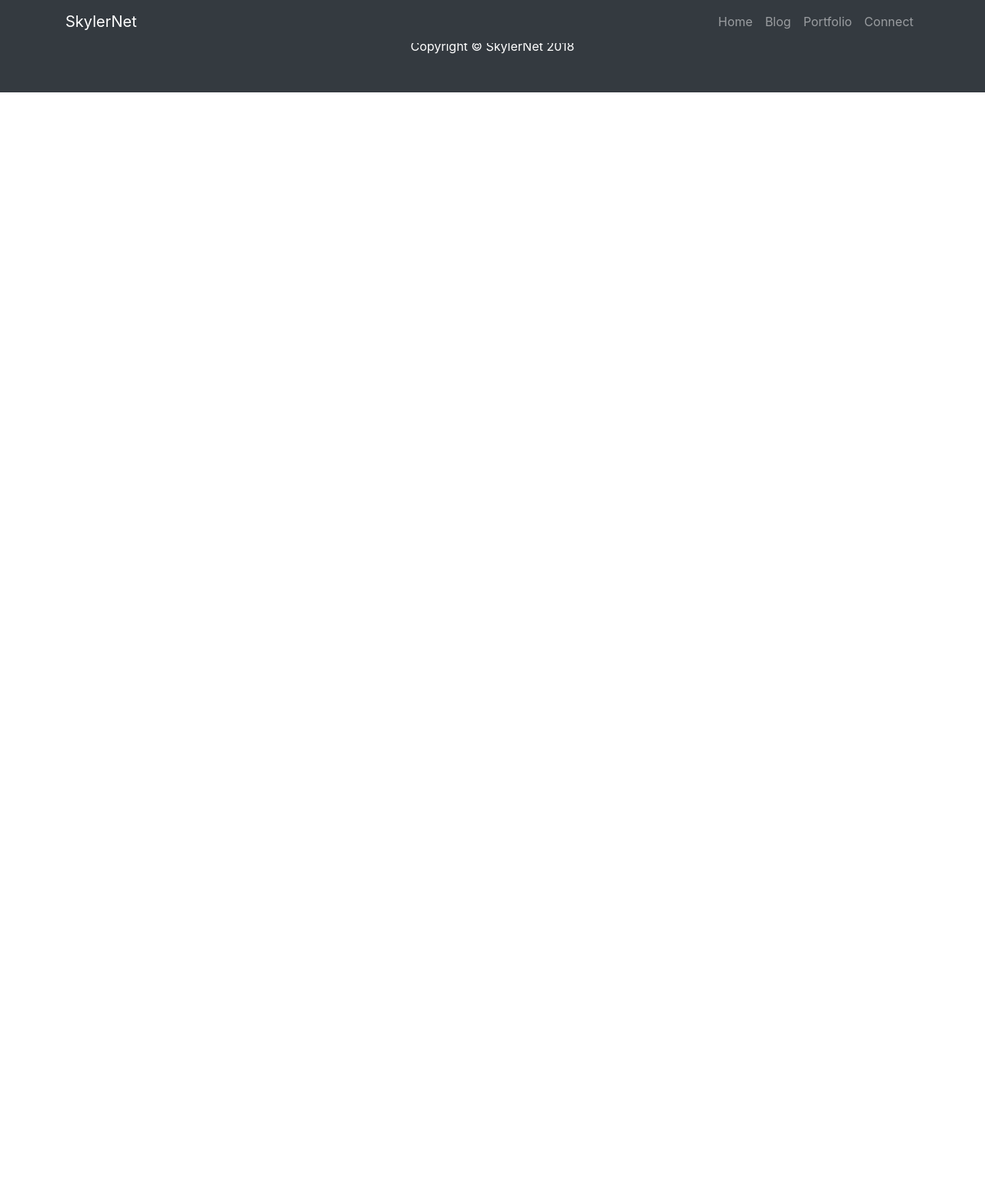
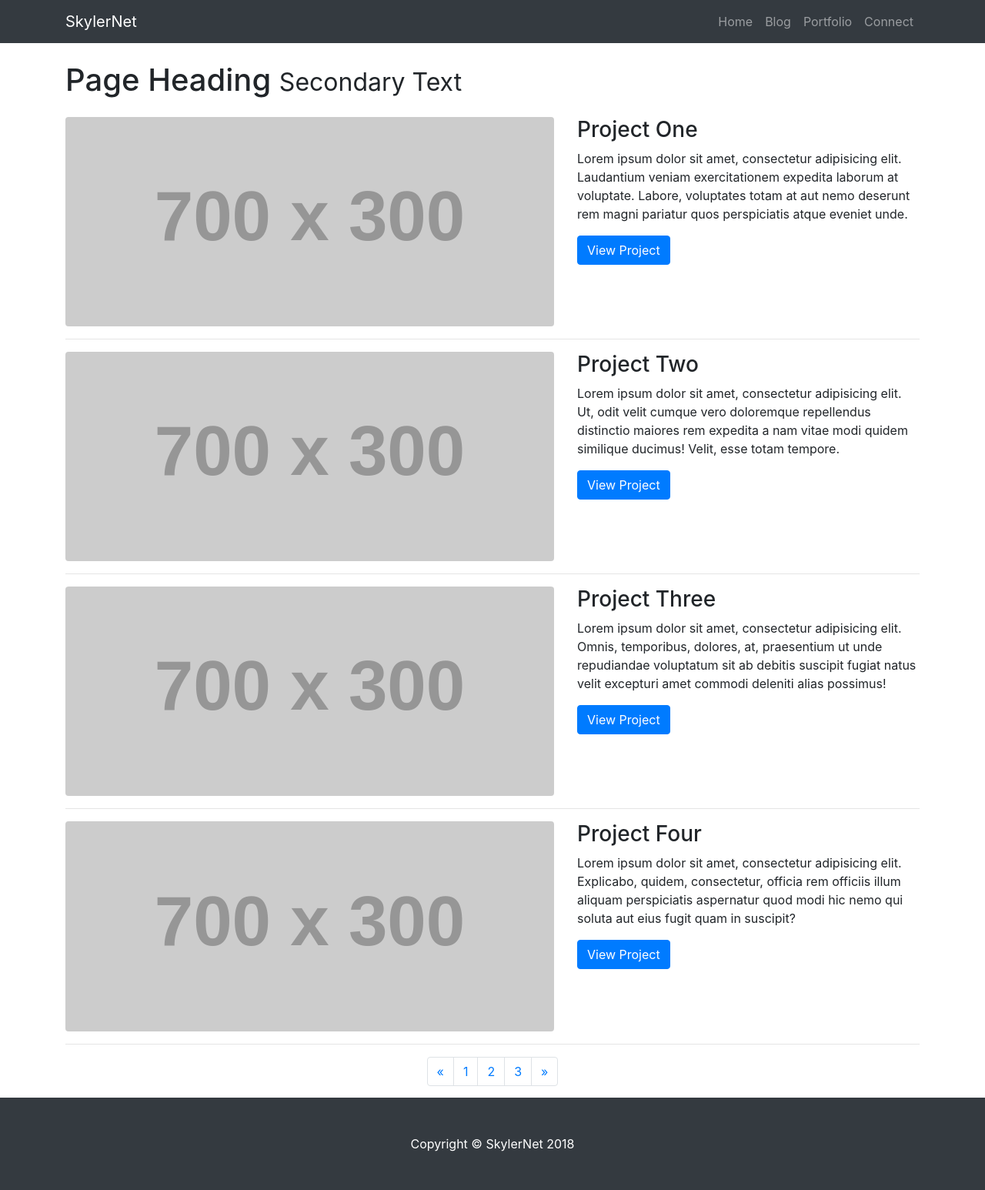
Before and after one commit to skylermishkin/skylernet, a Django app: template portfolio/templates/portfolio/index.html in a window 1280 px wide. Shown: the whole page at 77% size. Before the commit the page ends 120 px from the top, so only its background shows below. Run offline with Django 3.2, Linux system fonts and the light colour scheme; the template is opened without the code that fills it, so the values that code supplies are empty; grey boxes labelled with a size stand in for pictures from a placeholder-image service; some libraries are stand-ins or nearby versions.

Commit message:
added template for portfolio index; moved secret key to untracked file

```diff
--- /dev/null
+++ b/portfolio/static/portfolio/portfolio.css
@@ -0,0 +1,19 @@
+/*!
+ * Start Bootstrap - 1 Col Portfolio (https://startbootstrap.com/template-overviews/1-col-portfolio)
+ * Copyright 2013-2018 Start Bootstrap
+ * Licensed under MIT (https://github.com/BlackrockDigital/startbootstrap-1-col-portfolio/blob/master/LICENSE)
+ */
+
+body {
+  padding-top: 54px;
+}
+
+@media (min-width: 992px) {
+  body {
+    padding-top: 56px;
+  }
+}
+
+.pagination {
+  margin-bottom: 15px;
+}
--- a/portfolio/templates/portfolio/index.html
+++ b/portfolio/templates/portfolio/index.html
@@ -6,7 +6,114 @@
 
 {% block styles %}
 <!-- Custom styles for this template -->
+<link href="{% static 'portfolio/portfolio.css' %}" rel="stylesheet" type='text/css'>
 {% endblock %}
 
 {% block content %}
+<!-- Page Content from https://github.com/BlackrockDigital/startbootstrap-1-col-portfolio
+See LICENSE-BLACKROCK.txt for licensing information
+-->
+<div class="container">
+
+  <!-- Page Heading -->
+  <h1 class="my-4">Page Heading
+    <small>Secondary Text</small>
+  </h1>
+
+  <!-- Project One -->
+  <div class="row">
+    <div class="col-md-7">
+      <a href="#">
+        <img class="img-fluid rounded mb-3 mb-md-0" src="http://placehold.it/700x300" alt="">
+      </a>
+    </div>
+    <div class="col-md-5">
+      <h3>Project One</h3>
+      <p>Lorem ipsum dolor sit amet, consectetur adipisicing elit. Laudantium veniam exercitationem expedita laborum at voluptate. Labore, voluptates totam at aut nemo deserunt rem magni pariatur quos perspiciatis atque eveniet unde.</p>
+      <a class="btn btn-primary" href="#">View Project</a>
+    </div>
+  </div>
+  <!-- /.row -->
+
+  <hr>
+
+  <!-- Project Two -->
+  <div class="row">
+    <div class="col-md-7">
+      <a href="#">
+        <img class="img-fluid rounded mb-3 mb-md-0" src="http://placehold.it/700x300" alt="">
+      </a>
+    </div>
+    <div class="col-md-5">
+      <h3>Project Two</h3>
+      <p>Lorem ipsum dolor sit amet, consectetur adipisicing elit. Ut, odit velit cumque vero doloremque repellendus distinctio maiores rem expedita a nam vitae modi quidem similique ducimus! Velit, esse totam tempore.</p>
+      <a class="btn btn-primary" href="#">View Project</a>
+    </div>
+  </div>
+  <!-- /.row -->
+
+  <hr>
+
+  <!-- Project Three -->
+  <div class="row">
+    <div class="col-md-7">
+      <a href="#">
+        <img class="img-fluid rounded mb-3 mb-md-0" src="http://placehold.it/700x300" alt="">
+      </a>
+    </div>
+    <div class="col-md-5">
+      <h3>Project Three</h3>
+      <p>Lorem ipsum dolor sit amet, consectetur adipisicing elit. Omnis, temporibus, dolores, at, praesentium ut unde repudiandae voluptatum sit ab debitis suscipit fugiat natus velit excepturi amet commodi deleniti alias possimus!</p>
+      <a class="btn btn-primary" href="#">View Project</a>
+    </div>
+  </div>
+  <!-- /.row -->
+
+  <hr>
+
+  <!-- Project Four -->
+  <div class="row">
+
+    <div class="col-md-7">
+      <a href="#">
+        <img class="img-fluid rounded mb-3 mb-md-0" src="http://placehold.it/700x300" alt="">
+      </a>
+    </div>
+    <div class="col-md-5">
+      <h3>Project Four</h3>
+      <p>Lorem ipsum dolor sit amet, consectetur adipisicing elit. Explicabo, quidem, consectetur, officia rem officiis illum aliquam perspiciatis aspernatur quod modi hic nemo qui soluta aut eius fugit quam in suscipit?</p>
+      <a class="btn btn-primary" href="#">View Project</a>
+    </div>
+  </div>
+  <!-- /.row -->
+
+  <hr>
+
+  <!-- Pagination -->
+  <ul class="pagination justify-content-center">
+    <li class="page-item">
+      <a class="page-link" href="#" aria-label="Previous">
+        <span aria-hidden="true">&laquo;</span>
+        <span class="sr-only">Previous</span>
+      </a>
+    </li>
+    <li class="page-item">
+      <a class="page-link" href="#">1</a>
+    </li>
+    <li class="page-item">
+      <a class="page-link" href="#">2</a>
+    </li>
+    <li class="page-item">
+      <a class="page-link" href="#">3</a>
+    </li>
+    <li class="page-item">
+      <a class="page-link" href="#" aria-label="Next">
+        <span aria-hidden="true">&raquo;</span>
+        <span class="sr-only">Next</span>
+      </a>
+    </li>
+  </ul>
+
+</div>
+<!-- /.container -->
 {% endblock %}
--- /dev/null
+++ b/setting_secret_template.py
@@ -0,0 +1,2 @@
+# You must implement Django's secret key here.
+# ex: SECRET_KEY = '<your secret key>'
```
Also changed, not shown: 1 other file.
